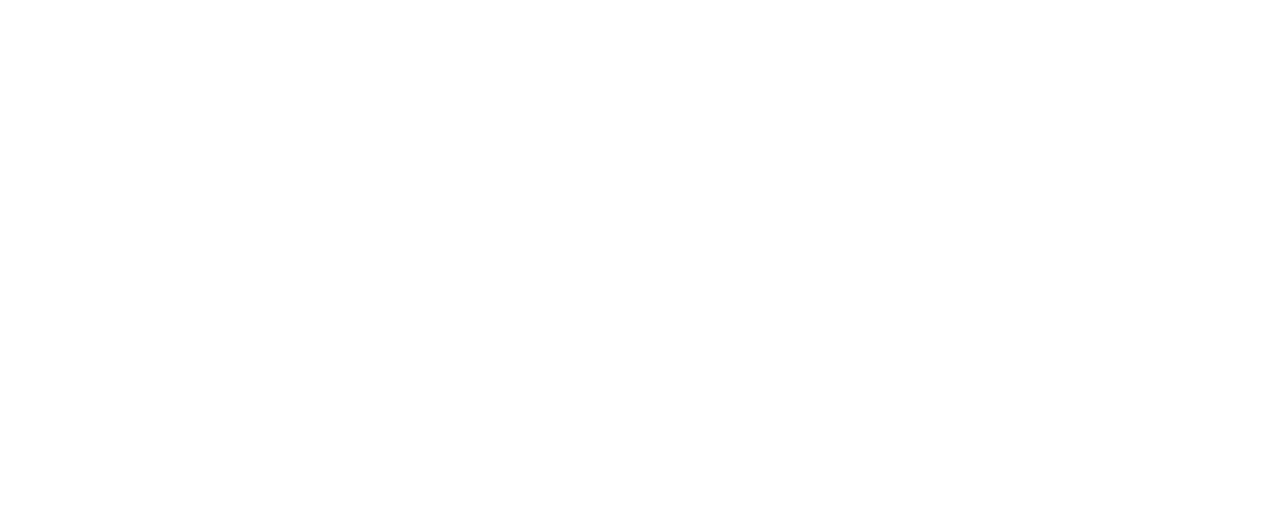
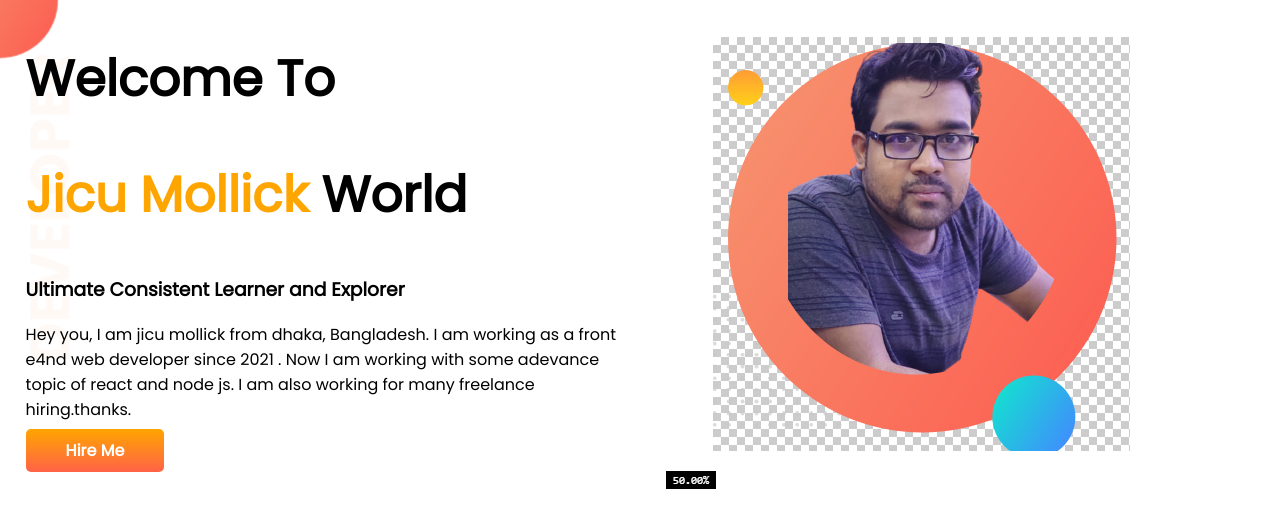
Before and after one commit to jicumollick/developer-portfolio, a plain HTML site: page index.html in a window 1280 px wide. Drawn offline with Linux system fonts and the light colour scheme.

Commit message:
top-banner added

```diff
--- a/index.html
+++ b/index.html
@@ -5,9 +5,27 @@
     <meta http-equiv="X-UA-Compatible" content="IE=edge">
     <meta name="viewport" content="width=device-width, initial-scale=1.0">
     <title>Jicu Mollick Portfolio</title>
+    <link rel="preconnect" href="https://fonts.googleapis.com">
+    <link rel="preconnect" href="https://fonts.gstatic.com" crossorigin>
+    <link href="https://fonts.googleapis.com/css2?family=Poppins&display=swap" rel="stylesheet">
     <link rel="stylesheet" href="style.css">
 </head>
 <body>
 
+<section class="top-banner">
+    <div class="half-width">
+        <h1>Welcome To</h1>
+        <h1> <span class="orange-color">Jicu Mollick</span> World</h1>
+        <h3>Ultimate Consistent Learner and Explorer</h3>
+
+        <p>Hey you, I am jicu mollick from dhaka, Bangladesh. I am working as a front e4nd web developer since 2021 . Now I am working with some adevance topic of react and node js. I am also working for many freelance hiring.thanks.  </p>
+
+        <a class="link-button" target="_blank" href="https://bd.linkedin.com/in/jicu-mollick-12a7091a0">Hire Me</a>
+    </div>
+    <div class="half-width">
+        <img src="images/jicu.png" alt="">
+
+    </div>
+</section>
 </body>
 </html>
--- a/style.css
+++ b/style.css
@@ -0,0 +1,34 @@
+body {
+  font-family: "Poppins", sans-serif;
+  margin: 0;
+}
+
+h1 {
+  font-size: 50px;
+}
+.orange-color {
+  color: orange;
+}
+
+section {
+  display: flex;
+}
+
+.half-width {
+  width: 50%;
+  padding-left: 2%;
+}
+
+.link-button {
+  text-decoration: none;
+  background-image: linear-gradient(orange, tomato);
+  padding: 10px 40px;
+  color: #fff;
+  border-radius: 5px;
+  font-weight: 700;
+}
+
+.top-banner {
+  background-image: url(images/top-banner.png);
+  background-repeat: no-repeat;
+}
```
Also changed, not shown: images/dream-bg.png (added), images/exp-bg.png (added), images/jhankar.png (added), images/jhankar2.png (added), images/jicu.png (added), images/my-bg.png (added), images/my-bg2.png (added), images/top-banner.png (added), showOff/jicu.jpg (added), showOff/jicu1.png (added), 7 other files.
